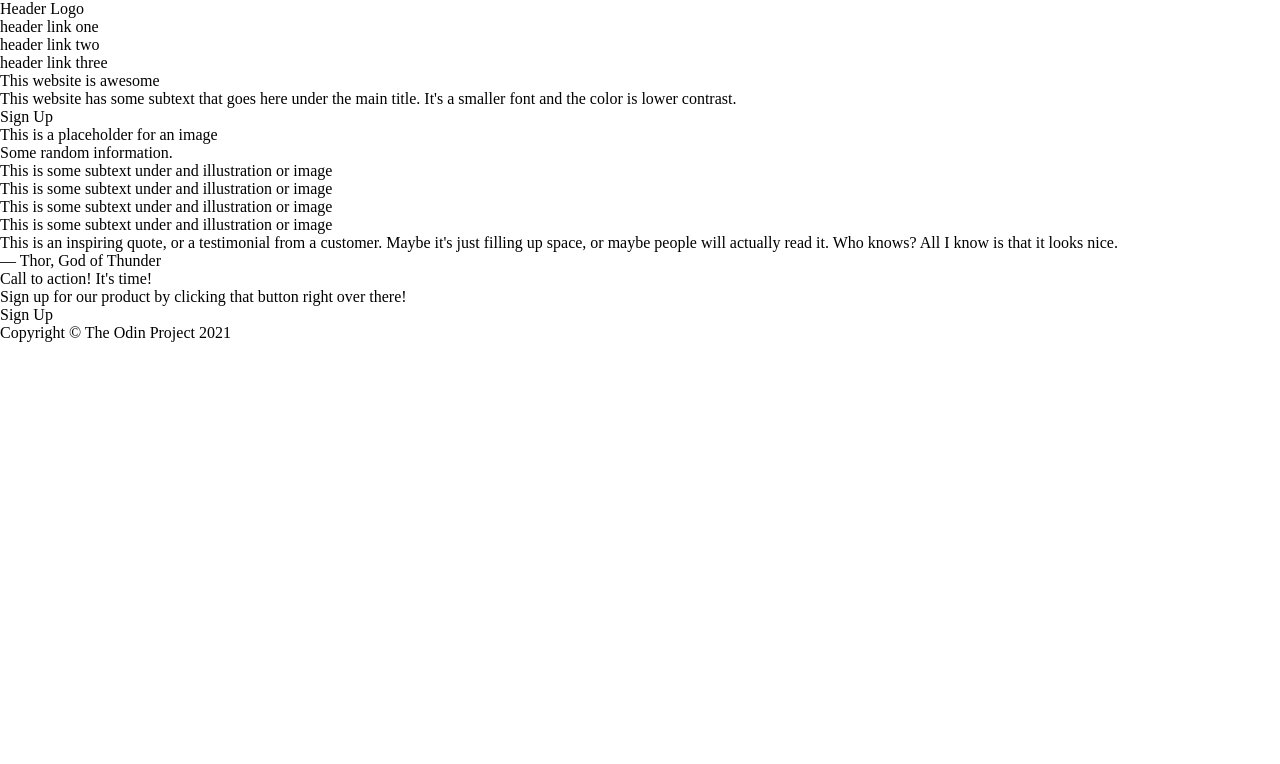
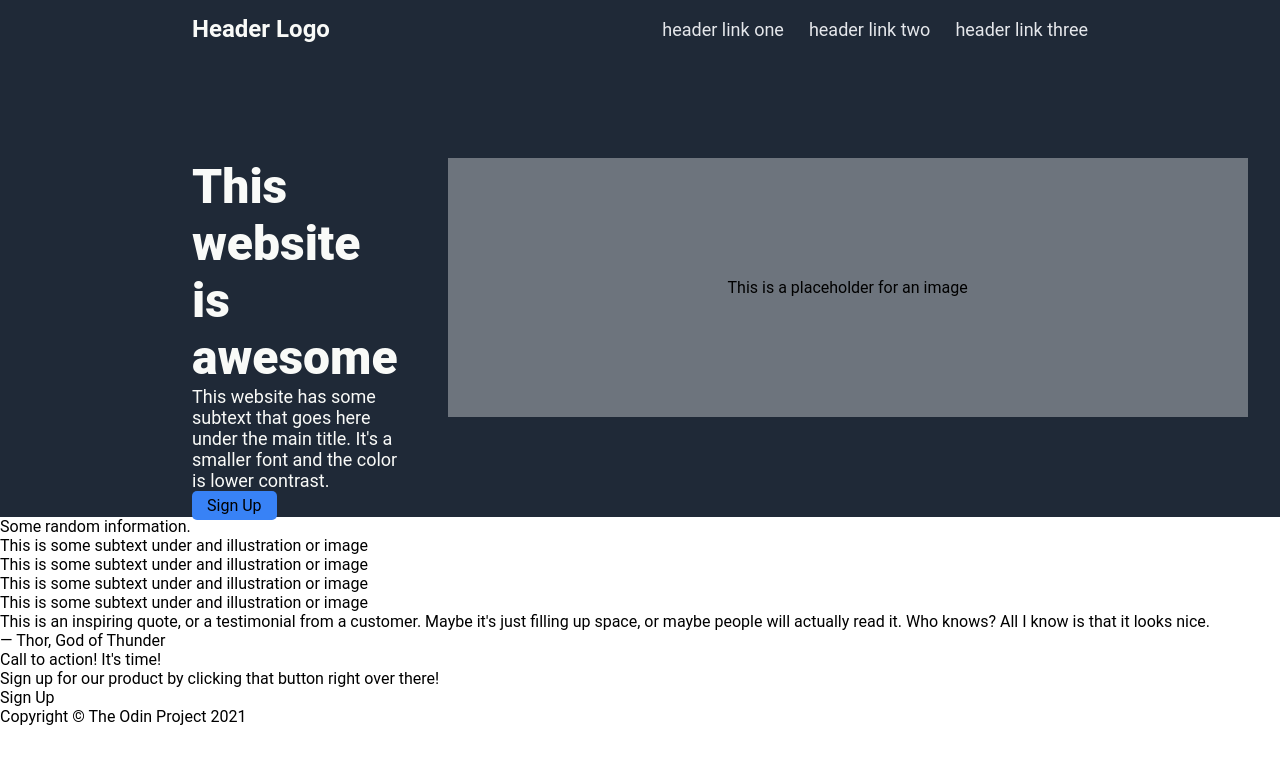
Before and after one commit to jschmidt424/landing-page, a plain HTML site: page index.html in a window 1280 px wide. Drawn offline with Linux system fonts and the light colour scheme.

Commit message:
Header and Hero Style

```diff
--- a/style.css
+++ b/style.css
@@ -1,17 +1,114 @@
 :root {
     --dark-bg: #1F2937;
+    --header-logo-text-size: 24px;
+    --header-logo-text-color: #F9FAF8;
+    --header-link-text-size: 18px;
+    --header-link-text-color: #E5E7EB;
     --hero-main-txt-size: 48px;
     --hero-main-txt-color: #F9FAF8;
-    --hero-main-txt-weight: extra-bold;
-    --hero-second-txt-size: 24px;
+    --hero-main-txt-weight: 800;
+    --hero-second-txt-size: 18px;
     --hero-second-txt-color: #F9FAF8;
     --button-color: #3882F6;
     --c2a-bg: #3882F6;
     --info-header-txt-size: 36px;
-    --info-header-txt-weight: extra-bold;
+    --info-header-txt-weight: 800;
     --info-header-txt-color: #1F2937;
     --quote-bg: #E5E7EB;
     --quote-txt-size: 36px;
     --quote-txt-style: light italic;
     --quote-txt-color: #1F2937;
 }
+
+.wrapper {
+    font-family: roboto;
+}
+
+/* Header */
+
+.header {
+    background-color: var(--dark-bg);
+    padding-top: 15px;
+    padding-bottom: 15px;
+}
+
+.header-container {
+    display: flex;
+    width: 70%;
+    margin: 0 auto;
+    justify-content: space-between;
+    align-items: center;
+}
+
+.header-txt {
+    color: var(--header-logo-text-color);
+    font-size: var(--header-logo-text-size);
+    font-weight: bold;
+}
+
+.navigation ul {
+    color: var(--header-link-text-color);
+    display: flex;
+    font-size: var(--header-link-text-size);
+}
+
+.navigation ul li {
+    padding-left: 25px;
+}
+
+/* Hero Section */
+
+.hero {
+    background-color: var(--dark-bg);
+}
+
+.hero-wrapper {
+    width: 70%;
+    margin: 0 auto;
+}
+
+.hero-container {
+    display: flex;
+    justify-content: space-between;
+    padding: 100px 0;
+}
+
+.hero-txt-wrapper {
+    height: 259px;
+    display: flex;
+    flex-direction: column;
+    justify-content: space-between;
+}
+
+.hero-txt-h1 {
+    font-size: var(--hero-main-txt-size);
+    color: var(--hero-main-txt-color);
+    font-weight: var(--hero-main-txt-weight);
+}
+
+.hero-txt-sub-p {
+    font-size: var(--hero-second-txt-size);
+    color: var(--hero-second-txt-color);
+}
+
+.hero-btn {
+    background-color: var(--button-color);
+    border-radius: 5px;
+    padding: 5px 15px 5px 15px;
+}
+
+.hero-img-container {
+    padding-left: 50px;
+}
+
+.hero-img {
+    background-color: #6D747D;
+    width: 50rem;
+}
+
+.hero-img-txt {
+    padding: 120px 0;
+    text-align: center;
+}
+
+/* Information */
```
